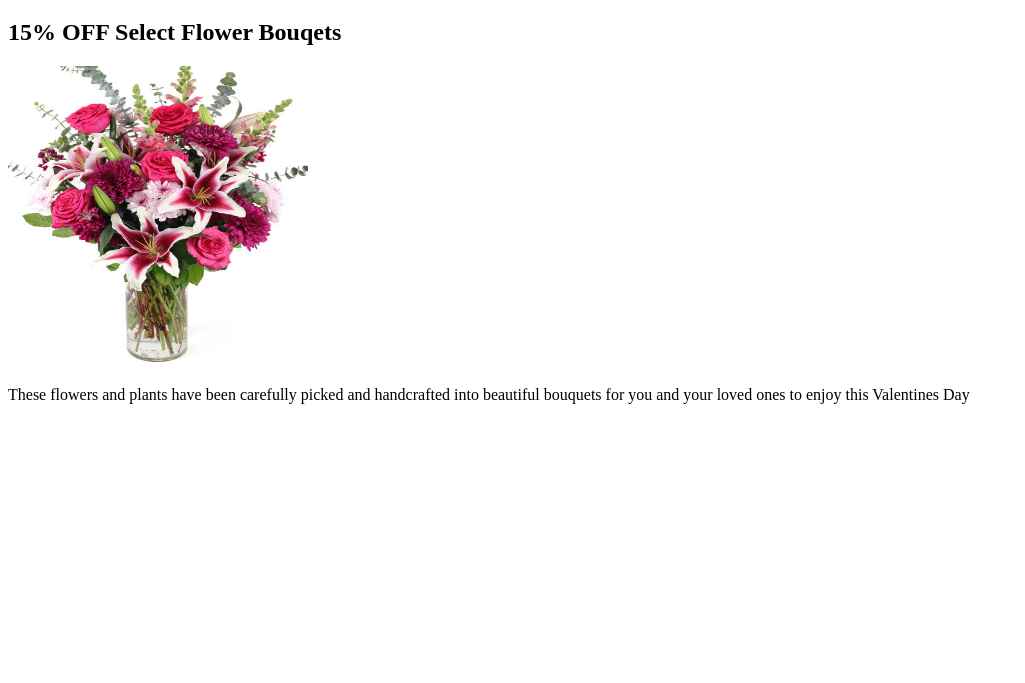
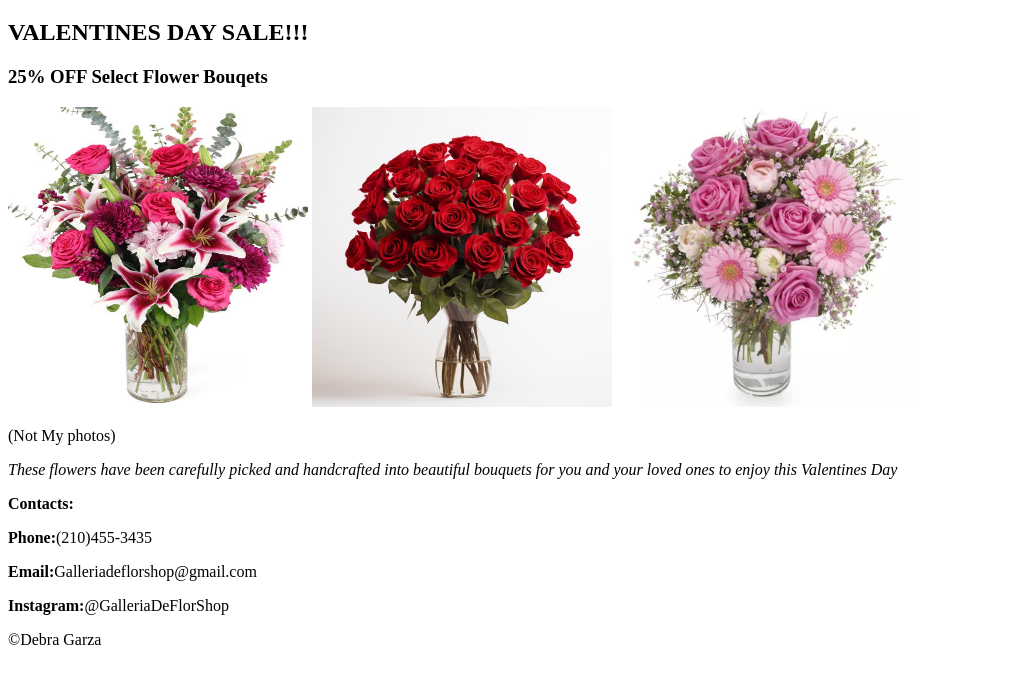
Before and after one commit to garzadebra8/Galleria-de-flor, a plain HTML site: page index.html in a window 1280 px wide. Shown: the part 61-744 px from the top of the page, without its empty margins (0-1025 px from the left). Drawn offline with Linux system fonts and the light colour scheme.

Commit message:
newest update

```diff
--- a/index.html
+++ b/index.html
@@ -6,15 +6,22 @@
 </head>
 
 <h1>Galleria De Flor Shop</h1>
-	<h2>15% OFF Select Flower Bouqets</h2>
+	<h2>VALENTINES DAY SALE!!!</h2>
+	<h3>25% OFF Select Flower Bouqets</h3>
 
-	<img src="images/flor1.jpeg" alt="flower1" style="width:300px;height:300px;"></img>
+	<img src="images/flor1.jpeg" alt="flower1" style="width:300px;height:300px;">
+	<img src="images/flor2.jpeg" alt="flower2" style="width:300px;height:300px;">
+	<img src="images/flor3.jpeg" alt="flower3" style="width:300px;height:300px;">
+	<p>(Not My photos)</p>
 
 
-<p></p>
-	<p>These flowers and plants have been carefully picked and handcrafted into beautiful bouquets for you and your loved ones to enjoy this Valentines Day
+<p><i>These flowers have been carefully picked and handcrafted into beautiful bouquets for you and your loved ones to enjoy this Valentines Day</i>
 	</p>
-
+<b>Contacts:</b>
+	<p><b>Phone:</b>(210)455-3435</p>
+	<p><b>Email:</b>Galleriadeflorshop@gmail.com</p>
+	<p><b>Instagram:</b>@GalleriaDeFlorShop</p>
+	<p>&copy;Debra Garza</p>
 <body>
 </body>
 </html>
```
Also changed, not shown: 1 other file.
